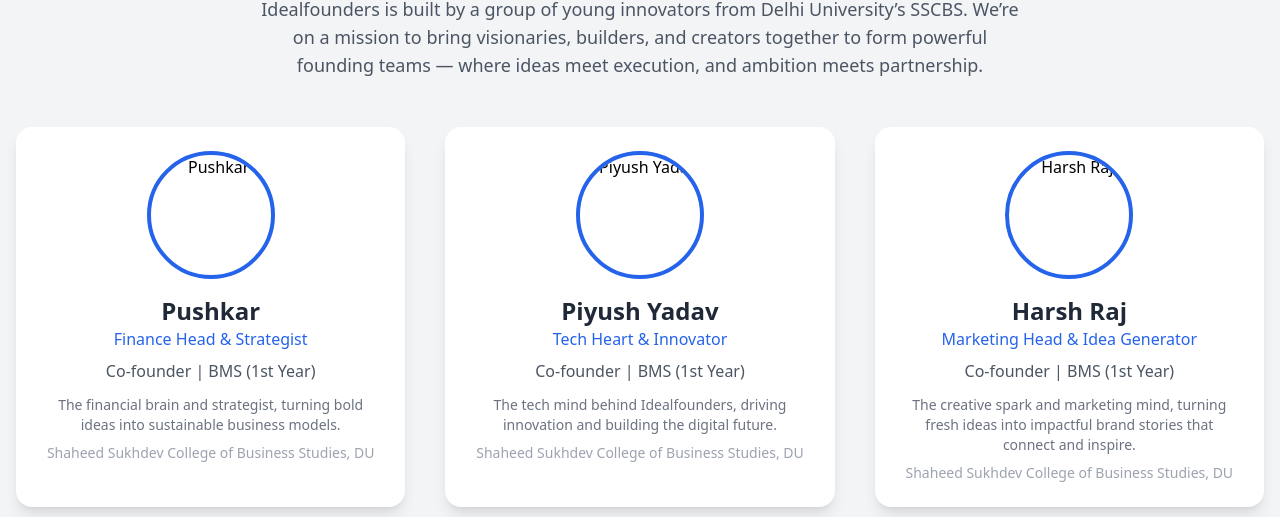
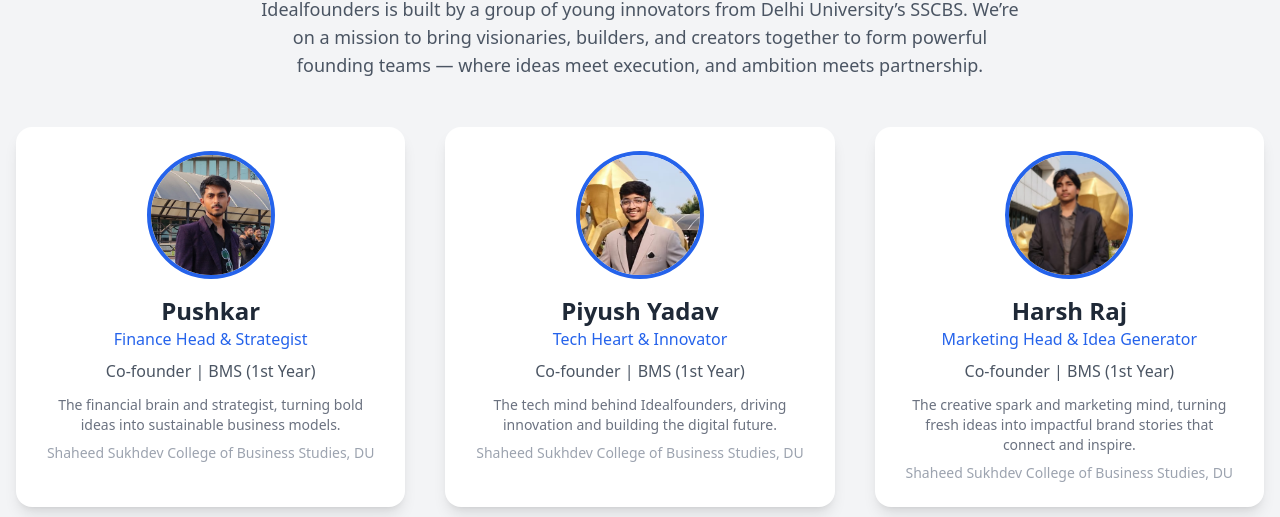
Before and after one commit to piyushh314/idealfoundersmvp4, a website: page about.html in a window 1280 px wide. Shown: the part 197-714 px from the top of the page. Drawn offline with nearby package versions, Linux system fonts and the light colour scheme.

Commit message:
Update about.html

```diff
--- a/about.html
+++ b/about.html
@@ -75,7 +75,7 @@
 
   <!-- Pushkar -->
   <div class="bg-white rounded-2xl shadow-lg p-6 hover:shadow-2xl transition order-2 md:order-1">
-    <img src="images/pushkar.jpeg" alt="Pushkar" class="w-32 h-32 rounded-full mx-auto mb-4 object-cover border-4 border-blue-600">
+    <img src="pushkar.jpeg" alt="Pushkar" class="w-32 h-32 rounded-full mx-auto mb-4 object-cover border-4 border-blue-600">
     <h2 class="text-2xl font-semibold text-gray-800">Pushkar</h2>
     <p class="text-blue-600 font-medium mb-2">Finance Head & Strategist</p>
     <p class="text-gray-600 mb-3">Co-founder | BMS (1st Year)</p>
@@ -85,7 +85,7 @@
 
   <!-- Piyush -->
   <div class="bg-white rounded-2xl shadow-lg p-6 hover:shadow-2xl transition order-1 md:order-2">
-    <img src="images/piyushpfp.jpeg" alt="Piyush Yadav" class="w-32 h-32 rounded-full mx-auto mb-4 object-cover border-4 border-blue-600">
+    <img src="piyushpfp.jpeg" alt="Piyush Yadav" class="w-32 h-32 rounded-full mx-auto mb-4 object-cover border-4 border-blue-600">
     <h2 class="text-2xl font-semibold text-gray-800">Piyush Yadav</h2>
     <p class="text-blue-600 font-medium mb-2">Tech Heart & Innovator</p>
     <p class="text-gray-600 mb-3">Co-founder | BMS (1st Year)</p>
@@ -95,7 +95,7 @@
 
   <!-- Harsh Raj -->
   <div class="bg-white rounded-2xl shadow-lg p-6 hover:shadow-2xl transition order-3 md:order-3">
-    <img src="images/harshraj.jpeg" alt="Harsh Raj" class="w-32 h-32 rounded-full mx-auto mb-4 object-cover border-4 border-blue-600">
+    <img src="harshraj.jpeg" alt="Harsh Raj" class="w-32 h-32 rounded-full mx-auto mb-4 object-cover border-4 border-blue-600">
     <h2 class="text-2xl font-semibold text-gray-800">Harsh Raj</h2>
     <p class="text-blue-600 font-medium mb-2">Marketing Head & Idea Generator</p>
     <p class="text-gray-600 mb-3">Co-founder | BMS (1st Year)</p>
@@ -123,4 +123,5 @@
   </footer>
 
 </body>
+
 </html>
```
